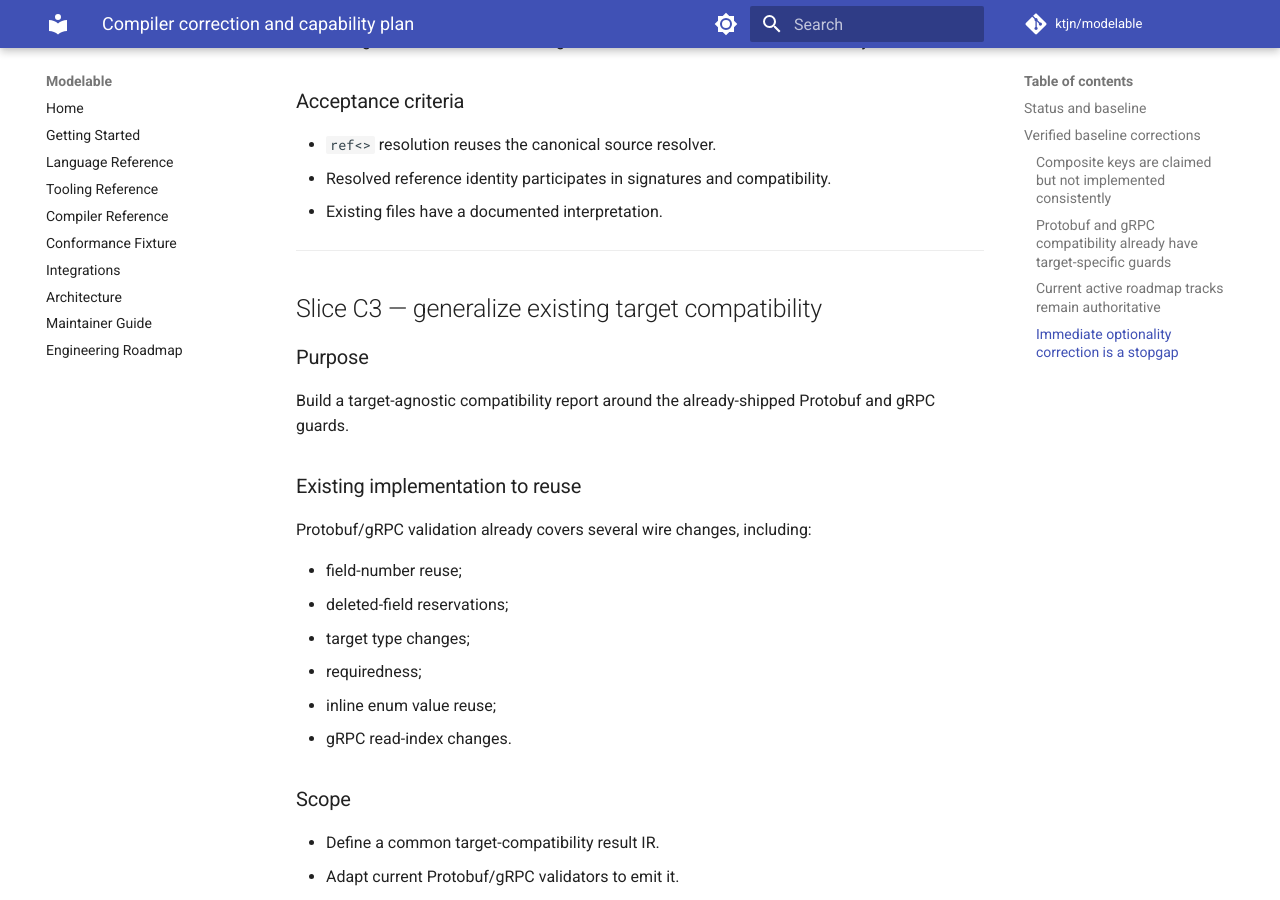
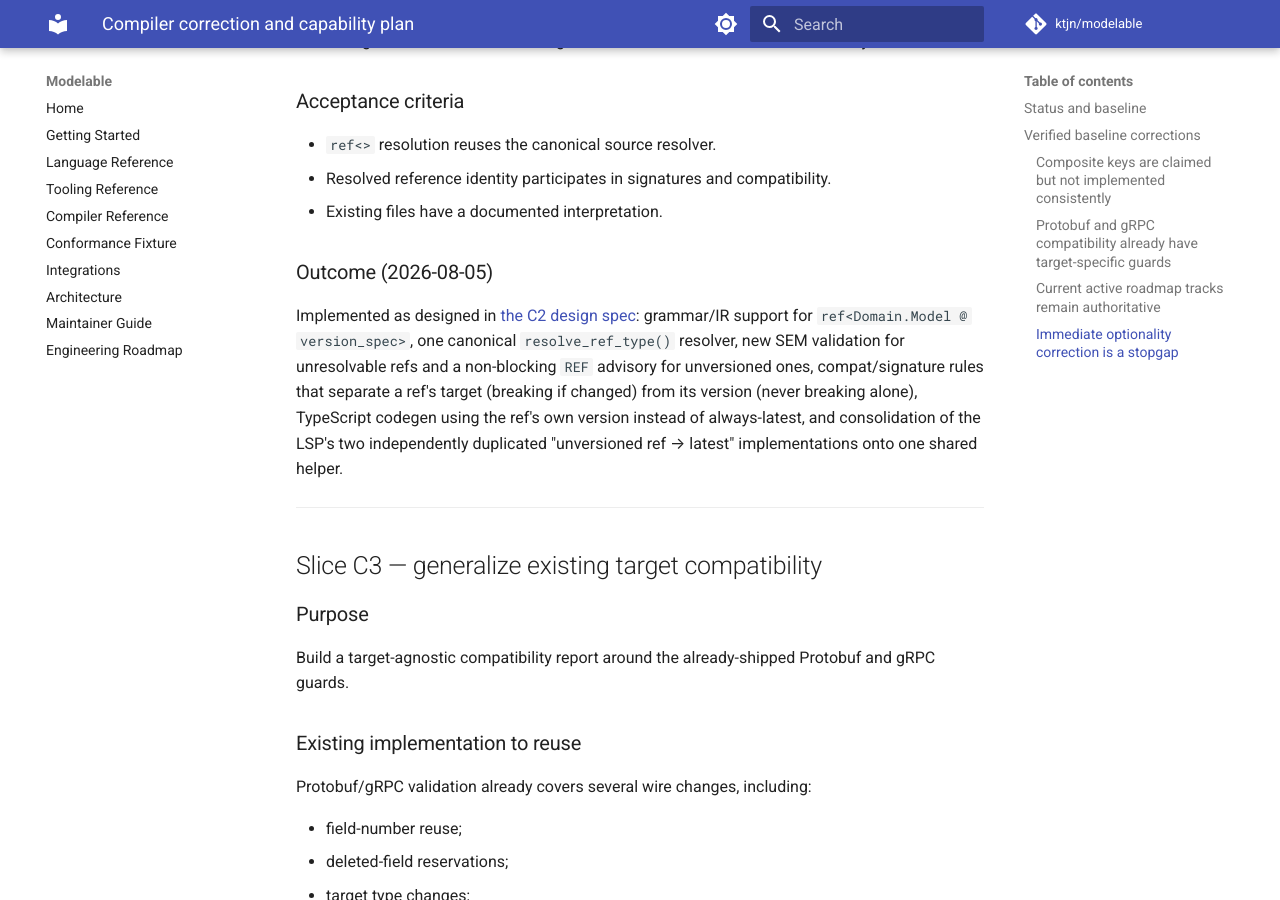
Before and after one commit to ktjn/modelable, an MkDocs documentation site: the page built from docs/correction-and-capability-plan.md, in a window 1280 px wide and 900 px high, scrolled down 15011 px. Built offline with MkDocs 1.6.1 and Material for MkDocs 9.7.7, drawn with Linux system fonts in a browser that asks for light colours; comment, search, counter and statistics services are not loaded.

Commit message:
docs: document ref<> version syntax and record C2 outcome
Also regenerates cli/mypy-baseline.txt (line-number drift accumulated
across this branch's tasks plus pre-existing debt from Slice B3 that
predates this branch — none of it newly introduced by C2's own diffs,
verified per-file against origin/main) and fixes two pre-existing
ruff lint findings (unused import, unsorted import block) picked up
by the full-repo sweep.

```diff
--- a/docs/correction-and-capability-plan.md
+++ b/docs/correction-and-capability-plan.md
@@ -586,6 +586,19 @@ Recommended compatibility path:
 - `ref<>` resolution reuses the canonical source resolver.
 - Resolved reference identity participates in signatures and compatibility.
 - Existing files have a documented interpretation.
+
+### Outcome (2026-08-05)
+
+Implemented as designed in
+[the C2 design spec](superpowers/specs/2026-08-05-ref-version-resolution-design.md):
+grammar/IR support for `ref<Domain.Model @ version_spec>`, one canonical
+`resolve_ref_type()` resolver, new SEM validation for unresolvable refs and
+a non-blocking `REF` advisory for unversioned ones, compat/signature rules
+that separate a ref's target (breaking if changed) from its version
+(never breaking alone), TypeScript codegen using the ref's own version
+instead of always-latest, and consolidation of the LSP's two independently
+duplicated "unversioned ref → latest" implementations onto one shared
+helper.
 
 ---
 
```
Also changed, not shown: docs/language-reference.md (+15 -0 lines), 3 other files.
